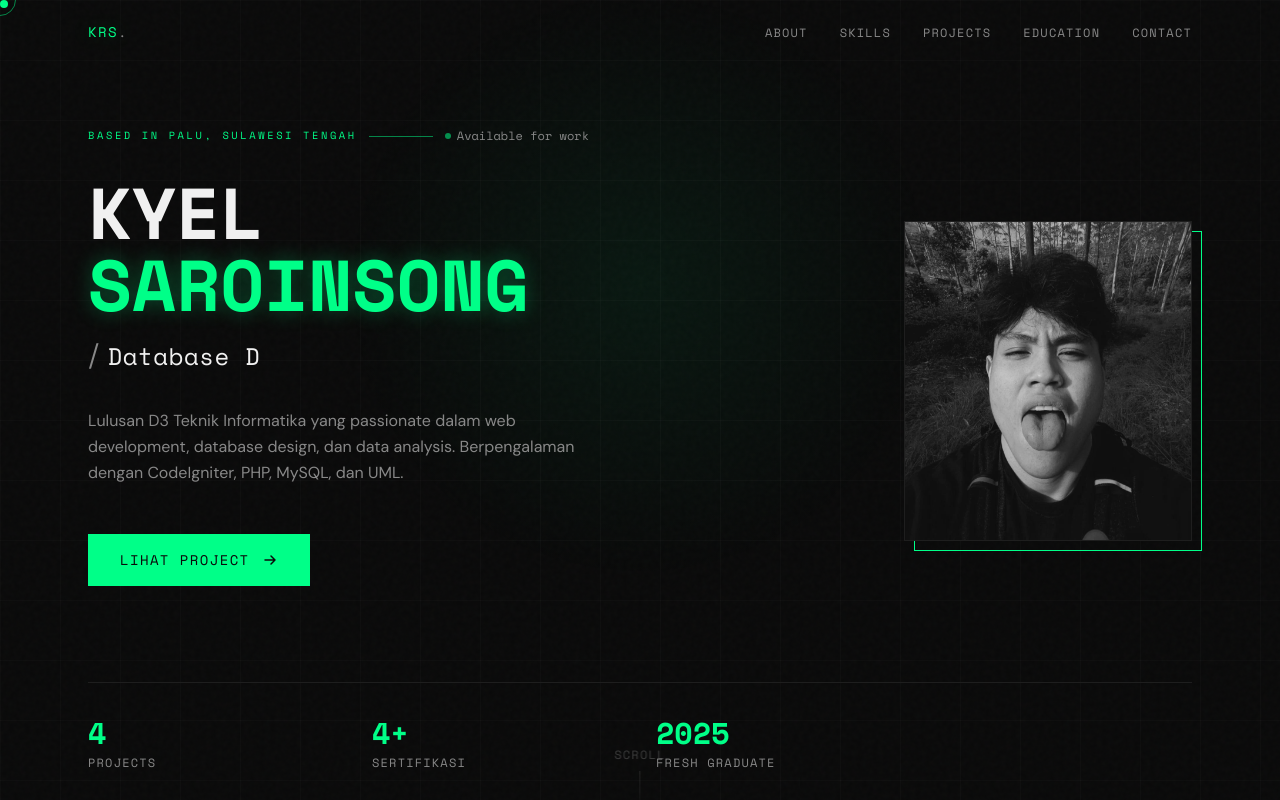
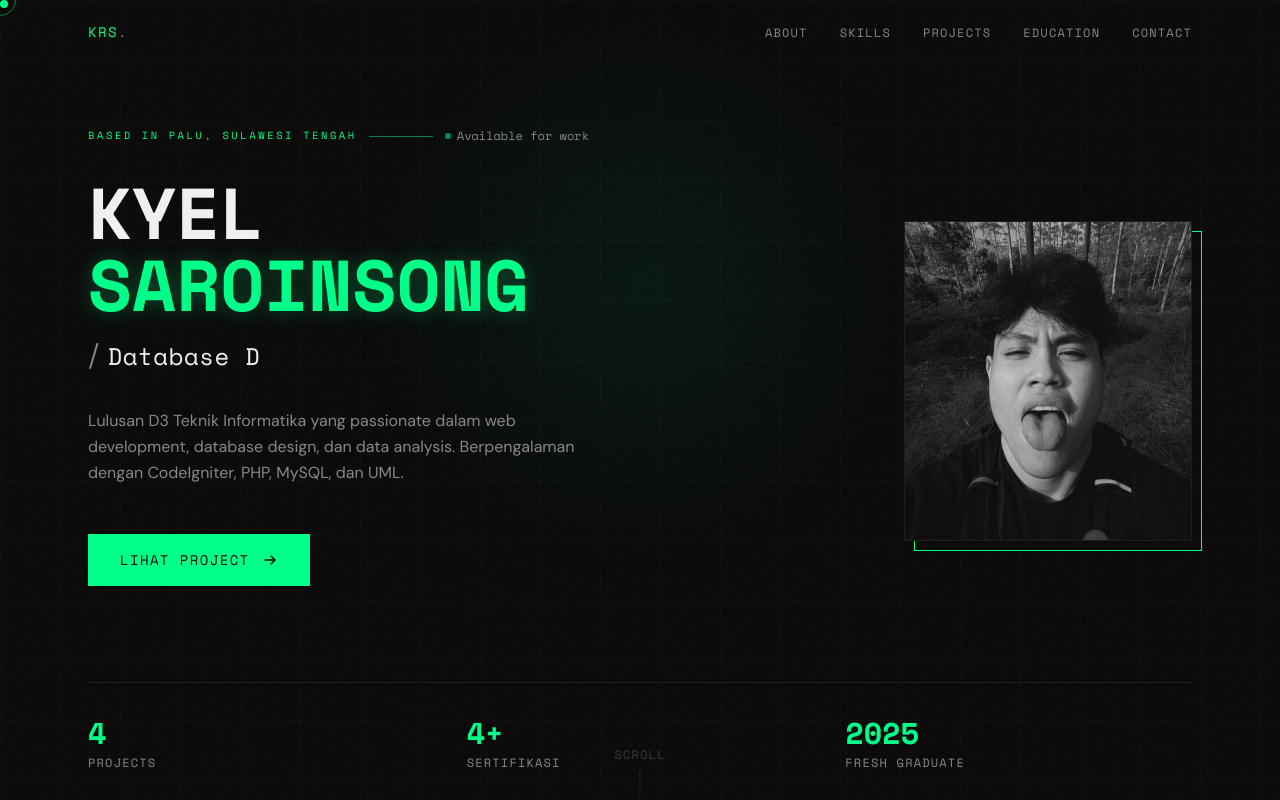
Before and after one commit to Sptraa354534/portofolio-kyel, a Next.js app: page / in a window 1280 px wide. Shown: the top 800 px of the page. Built offline with nearby package versions, Linux system fonts and the light colour scheme.

Commit message:
hapus gpa fix grid

```diff
--- a/components/Hero.tsx
+++ b/components/Hero.tsx
@@ -183,7 +183,7 @@ export default function Hero() {
 
         {/* Stats row */}
         <div
-          className="mt-24 pt-8 border-t border-border grid grid-cols-2 md:grid-cols-4 gap-8"
+          className="mt-24 pt-8 border-t border-border grid grid-cols-2 md:grid-cols-3 gap-8"
           style={{
             opacity: 0,
             animation: "fadeUp 0.7s ease 0.7s forwards",
```
